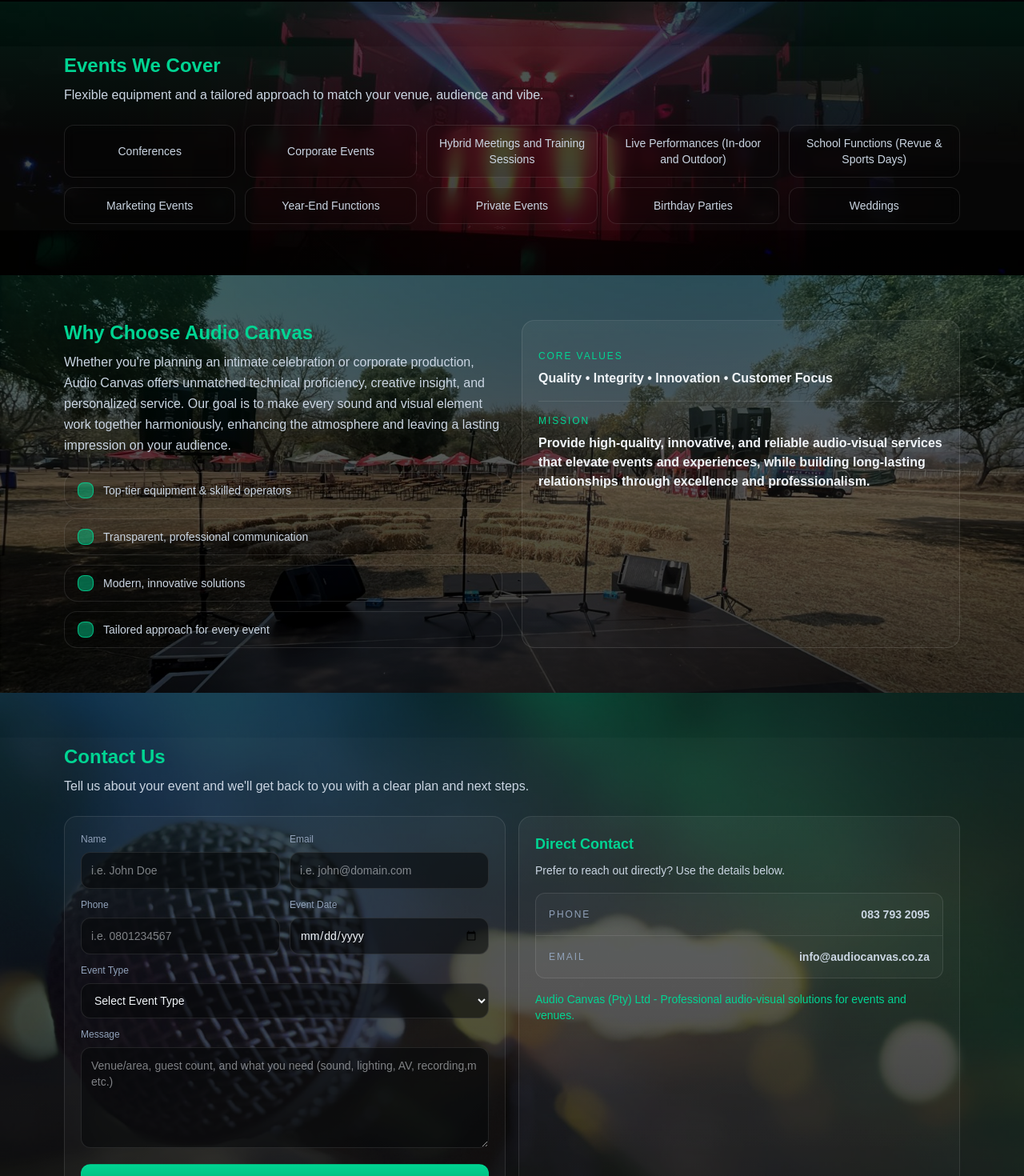
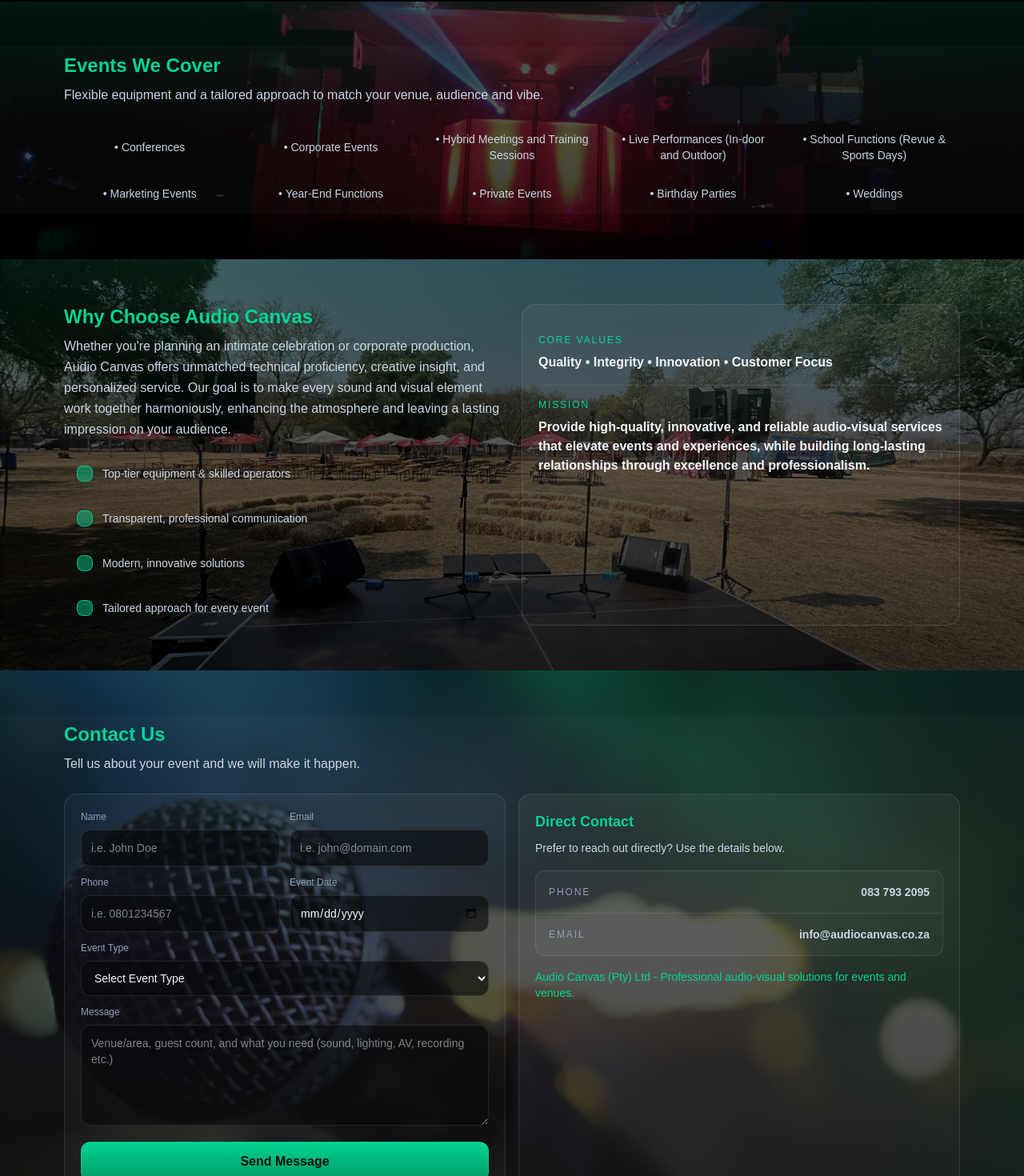
Before and after one commit to ITBolt14/audiocanvaswebsite-v1, a Next.js app in the folder audio-canvas/: page / in a window 1280 px wide. Shown: the part 1407-2877 px from the top of the page at 80% size. Built offline with nearby package versions, Linux system fonts and the light colour scheme.

Commit message:
Made grammer changes and gui changes

```diff
--- a/audio-canvas/components/sections/Contact.tsx
+++ b/audio-canvas/components/sections/Contact.tsx
@@ -56,7 +56,7 @@
                 <div className="mb-6">
                     <h2 className="text-2xl font-semibold text-emerald-400">Contact Us</h2>
                     <p className="mt-2 max-w-3xl leading-relaxed text-slate-300">
-                        Tell us about your event and we'll get back to you with a clear plan and next steps.
+                        Tell us about your event and we will make it happen.
                     </p>
                 </div>
 
@@ -123,14 +123,14 @@
                               name="message"
                               rows={5}
                               className="mt-2 w-full rounded-xl border border-white/10 bg-[#07090b]/60 px-3 py-3 text-sm text-slate-100 outline-none focus:border-emerald-400/40"
-                              placeholder="Venue/area, guest count, and what you need (sound, lighting, AV, recording,m etc.)"
+                              placeholder="Venue/area, guest count, and what you need (sound, lighting, AV, recording etc.)"
                             />
                         </label>
 
                         <button
                           type="submit"
                           disabled={status === "sending"}
-                          className="mt-4 w-full rounded-xl border border-emerald-400/50 bg-gradient-to-b from-emerald-400 to-emerald-600 px-5 py-3 font-semibold text-[#0711b0] disabled:opacity-60"
+                          className="mt-4 w-full rounded-xl border border-emerald-400/50 bg-gradient-to-b from-emerald-400 to-emerald-600 px-5 py-3 font-semibold text-[#07110b] disabled:opacity-60"
                         >
                             {status === "sending" ? "Sending..." : "Send Message"}
                         </button>
--- a/audio-canvas/components/sections/Events.tsx
+++ b/audio-canvas/components/sections/Events.tsx
@@ -1,16 +1,16 @@
 import SectionBg from "@/components/sections/SectionBg";
 
 const events = [
-    "Conferences",
-    "Corporate Events",
-    "Hybrid Meetings and Training Sessions",
-    "Live Performances (In-door and Outdoor)",
-    "School Functions (Revue & Sports Days)",
-    "Marketing Events",
-    "Year-End Functions",
-    "Private Events",
-    "Birthday Parties",
-    "Weddings",
+    "• Conferences",
+    "• Corporate Events",
+    "• Hybrid Meetings and Training Sessions",
+    "• Live Performances (In-door and Outdoor)",
+    "• School Functions (Revue & Sports Days)",
+    "• Marketing Events",
+    "• Year-End Functions",
+    "• Private Events",
+    "• Birthday Parties",
+    "• Weddings",
 ];
 
 export default function Events() {
@@ -29,7 +29,7 @@
                     {events.map((e) => (
                         <div
                           key={e}
-                          className="flex items-center justify-center rounded-xl border border-white/10 bg-black/10 backdrop-blur px-3 py-3 text-center text-sm text-slate-300 hover:border-emerald-400/80 hover:text-white"
+                          className="flex items-center justify-center px-2 py-2 text-center text-sm font-medium text-slate-300"
                         >
                             {e}
                         </div>
--- a/audio-canvas/components/sections/Services.tsx
+++ b/audio-canvas/components/sections/Services.tsx
@@ -29,7 +29,7 @@
     {
         title: "Event Planning",
         description:
-          "Whether producing a wedding, corporate function, funeral or divorcce party, we partner with clients to translate their vision into a thoughtfully designed and expertly executed experience.",
+          "Whether planning a wedding, corporate function, funeral or divorcce party, we partner with clients to translate their vision into a thoughtfully designed and expertly executed experience.",
     }
 ];
 
--- a/audio-canvas/components/sections/WhyUs.tsx
+++ b/audio-canvas/components/sections/WhyUs.tsx
@@ -21,7 +21,7 @@
                         ].map((t) => (
                             <div
                               key={t}
-                              className="relative rounded-2xl border border-white/10 bg-black/10 py-3 pl-12 pr-4 text-sm text-slate-300"
+                              className="relative rounded-2xl py-3 pl-12 pr-4 text-sm text-slate-300"
                             >
                                 <span className="absolute left-4 top-3 h-5 w-5 rounded-lg border border-emerald-400/80 bg-emerald-400/45" />
                                 {t}
```
